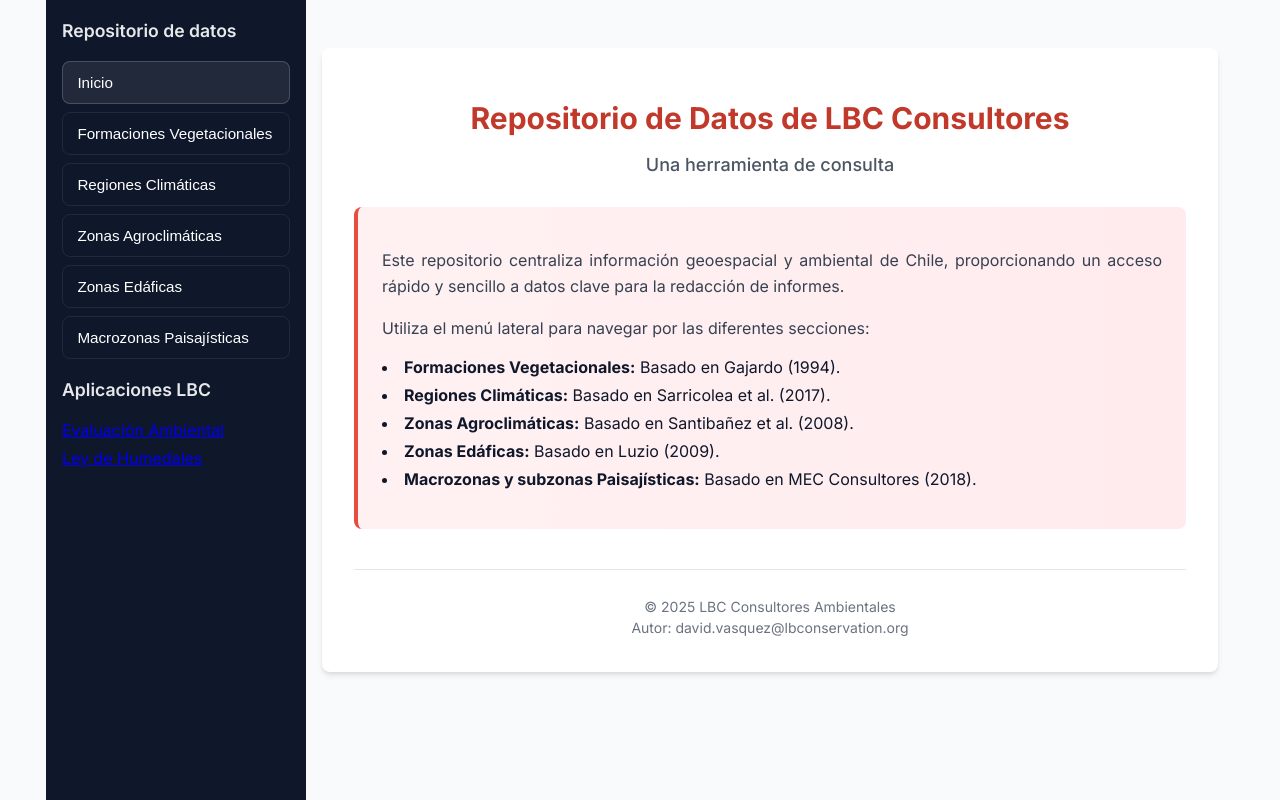
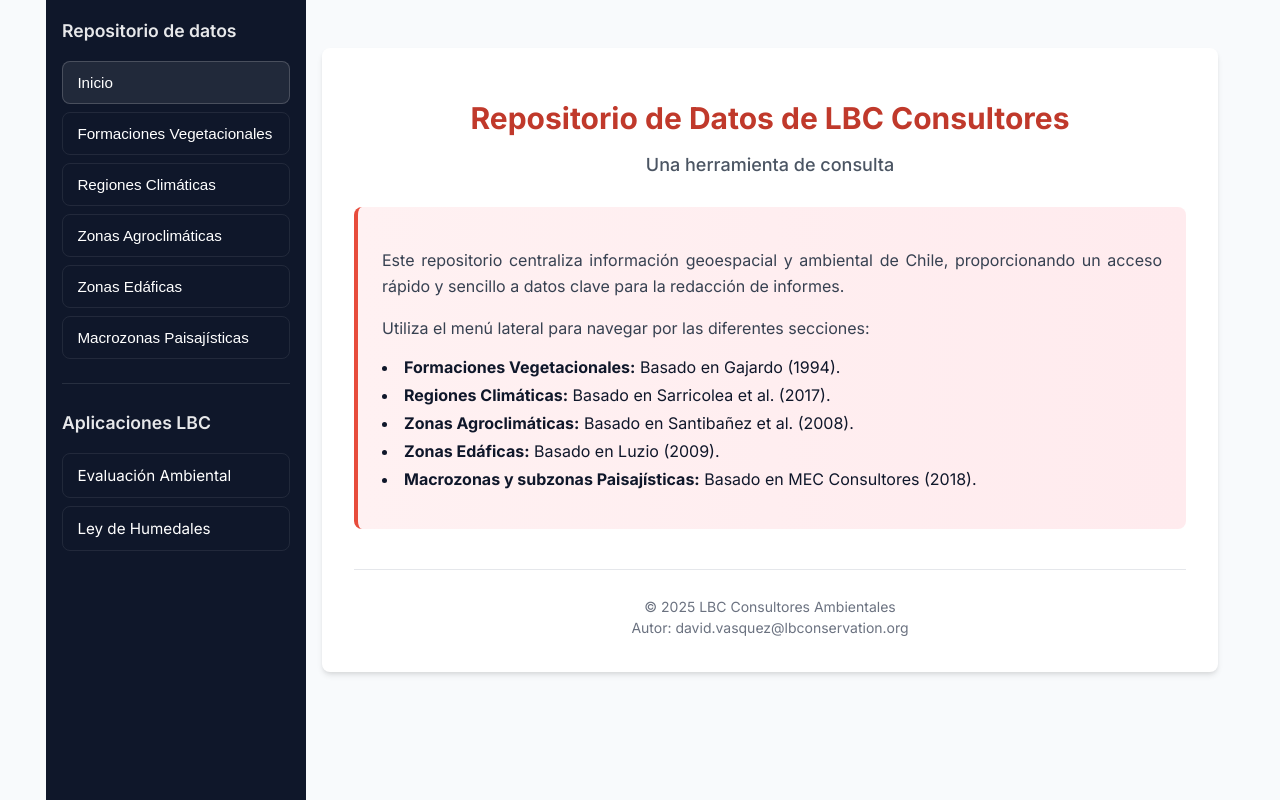
Before and after one commit to dnvasquez/repositorio-lbc, a React (Vite) app: page / in a window 1280 px wide. Built offline with nearby package versions, Linux system fonts and the light colour scheme.

Commit message:
Update layout.css

```diff
--- a/src/styles/layout.css
+++ b/src/styles/layout.css
@@ -1,3 +1,4 @@
+/* dnvasquez/repositorio-lbc/repositorio-lbc-bfead794c41105587190b80b8f2e32f7274b5fd0/src/styles/layout.css */
 @import url('https://fonts.googleapis.com/css2?family=Inter:wght@400;500;600;700&display=swap');
 
 :root {
@@ -61,6 +62,30 @@
   border-color: rgba(255,255,255,.18);
 }
 
+.sidebar-separator {
+  height: 1px;
+  background-color: rgba(255, 255, 255, 0.1);
+  margin: 1rem 0;
+}
+
+.sidebar-link {
+  background: transparent;
+  border: 1px solid rgba(255,255,255,.08);
+  color: white;
+  padding: .75rem .9rem;
+  text-align: left;
+  font-size: .95rem;
+  cursor: pointer;
+  border-radius: .5rem;
+  transition: background .2s ease;
+  text-decoration: none;
+  display: block;
+}
+
+.sidebar-link:hover {
+  background: var(--sidebar-hover);
+}
+
 .content {
   flex: 1;
   overflow-y: auto;
```
